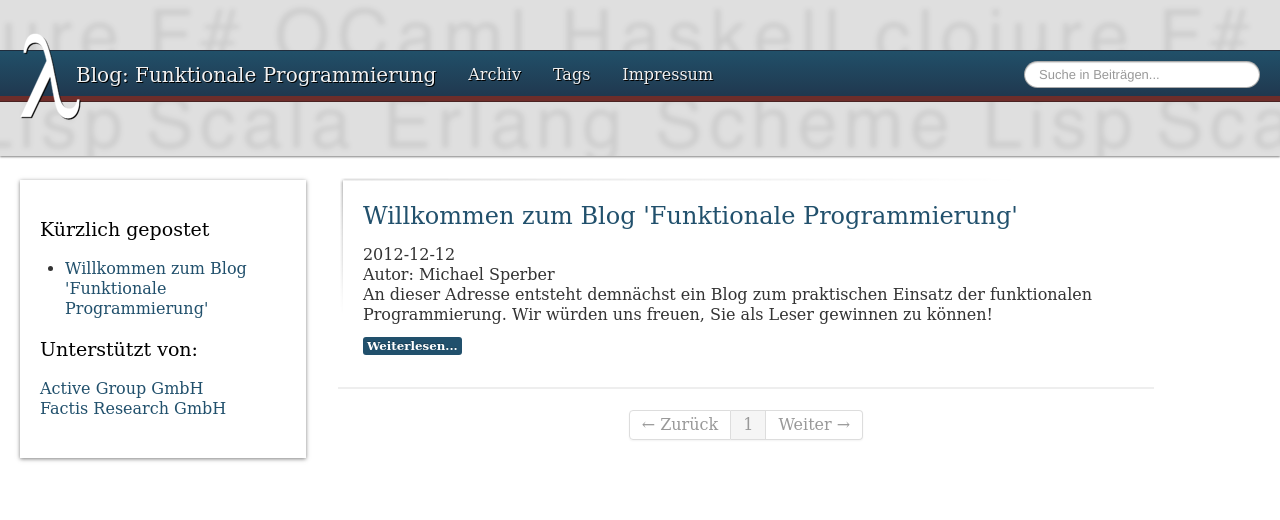
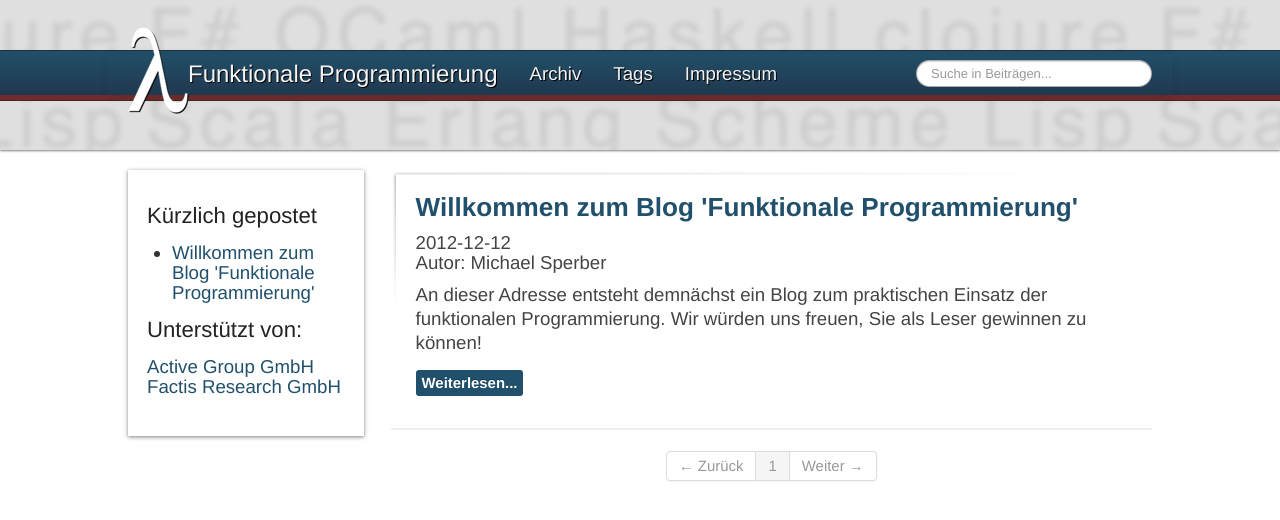
Before and after one commit to funktionale-programmierung/funktionale-programmierung.github.com, a Jekyll site: the page built from index.html, in a window 1280 px wide. Shown: the top 520 px of the page. Built offline with Jekyll 4.4.1, drawn with Linux system fonts in a browser that asks for light colours; some web fonts are replaced; the list of posts is cut into pages by our own code.

Commit message:
improved layout

```diff
--- a/_includes/navbar.html
+++ b/_includes/navbar.html
@@ -1,8 +1,8 @@
-<div class="navbar navbar-static-top navbar-fp">
+<div class="navbar navbar-fp">
   <div class="navbar-inner">
+    <img id="logo" src="/img/logo.png" />
     <ul class="nav nav-pills">
-      <li><img id="logo" src="/img/logo.png" /></li>
-      <li><a class="brand" href="/">Blog: Funktionale Programmierung</a></li>
+      <li><a class="brand" href="/">Funktionale Programmierung</a></li>
       <li><a href="/archive.html">Archiv</a></li>
       <li><a href="/tags-archive.html">Tags</a></li>
       <li><a href="/impressum.html">Impressum</a></li>
--- a/_layouts/default.html
+++ b/_layouts/default.html
@@ -16,7 +16,7 @@
 
 <body>
   <div class="row-fluid">
-    <div id="navbar" class="span12">
+    <div id="navbar" class="navbar-static-top">
       {% include navbar.html %}
     </div>
   </div>
@@ -27,7 +27,7 @@
 	  {% include sidebar.html %}
 	</aside>
       </div>
-      <div id="main" class="span8">
+      <div id="main" class="span9">
 	{{ content }}
       </div>
     </div>
--- a/css/main.css
+++ b/css/main.css
@@ -1,12 +1,28 @@
+@font-face {
+  font-family: 'Source Sans Pro';
+  font-style: normal;
+  font-weight: 400;
+  src: local('Source Sans Pro'), local('SourceSansPro-Regular'), url(http://themes.googleusercontent.com/static/fonts/sourcesanspro/v5/ODelI1aHBYDBqgeIAH2zlNHq-FFgoDNV3GTKpHwuvtI.woff) format('woff');
+}
+
 body {
-  font-family:  'Minion Pro', 'DejaVu Serif', georgia, serif, helvetica, arial;
+  font-family: 'Source Sans Pro', Helvetica, arial, sans-serif;
   margin-left: 0;
 }
 
 p,h1,h2,h3,h4,h5,h6,ul,ol,li,div,td,th,address,blockquote,nobr,b,i
-     { font-family: 'DejaVu Serif', georgia, serif, helvetica, arial; }
+     { font-family: 'Source Sans Pro', Helvetica, arial, sans-serif; }
 
-p,ul,ol,li,div,td,th,address,nobr,b,i { font-size:16px; }
+p,ul,ol,li,div,td,th,address,nobr,b,i { font-size:14pt; }
+
+p {
+    margin-bottom: 0;
+}
+
+p + p {
+    text-indent: 2em;
+    margin-top: 0;
+}
 
 h1 {
     font-size:1.5em;
@@ -38,6 +54,7 @@ a {
 }
 a:hover {
     color: rgb(110,45,42);
+    text-decoration: none;
 }
 
 img { border: 0 }
@@ -45,20 +62,17 @@ img { border: 0 }
 #navbar {
 	padding: 50px 0;
 	margin-bottom: 20px;
-	background: url(/img/header-bg.png) center 3px repeat-x #dfdfdf;
+	background: url(/img/header-bg.png) center 2px #dfdfdf;
 
 	box-shadow: 0 1px 2px rgba(0,0,0,.5);
     -webkit-box-shadow: 0 1px 2px rgba(0,0,0,.5);
     -moz-box-shadow: 0 1px 2px rgba(0,0,0,.5);
 }
-.navbar-fp .navbar-inner {
-	height: 38px;
+.navbar-fp {
 	border-top: 1px solid rgb(32,45,61);
 	border-bottom: 5px solid rgb(110,45,42);
-    padding-top: 5px;
-    box-shadow: 0 1px 0 rgb(74,35,34);
-    -webkit-box-shadow: 0 1px 0 rgb(74,35,34);
-    -moz-box-shadow: 0 1px 0 rgb(74,35,34);
+    padding-top: 4px;
+    margin-bottom: 0;
 
 	background: -moz-linear-gradient( /* Verlauftyp */
         top, /* Startpunkt */
@@ -77,9 +91,27 @@ img { border: 0 }
 	/* aktueller W3C working draft */
 	background: linear-gradient(top, rgb(33,80,105), rgb(32,56,79));
 
+	box-shadow: 0 1px 0 rgb(74,35,34);
+    -webkit-box-shadow: 0 1px 0 rgb(74,35,34);
+    -moz-box-shadow: 0 1px 0 rgb(74,35,34);
+
+}
+.navbar-fp .navbar-inner {
+	background: transparent;
+	border: 0;
+
     /* factis mint grün: #91aa9d, factis hellrot #ff5400 */
     //background: #193441;
 }
+.navbar-fp .navbar-inner .nav-pills {
+	height: auto;
+    left: 65px;
+}
+.container-fluid .row-fluid, .navbar-fp .navbar-inner {
+	max-width: 1024px;
+	margin: 0 auto;
+}
+
 .navbar-fp .nav > li > a {
     //text-shadow: 0 0 0;
     color: #f2f2f2;
@@ -87,9 +119,16 @@ img { border: 0 }
 }
 
 #navbar #logo {
-	position: relative;
-	margin: -19px 0;
-	top: -5px;
+	position: absolute;
+	top: 26px;
+}
+
+.navbar .brand {
+    font-size: 24px;
+}
+
+.navbar-search {
+	margin-bottom: 5px;
 }
 
 .navbar-search .search-query {
@@ -115,10 +154,7 @@ img { border: 0 }
     /*background: #F3F4EE;
     line-height: 160%;
     */
-    margin-bottom: 20px;
-    margin-top: 4px;
-    padding-left: 20px;
-    float: left;
+    overflow: hidden;
 
     border-radius: 0;
     background-color: #ffffff;
@@ -127,7 +163,9 @@ img { border: 0 }
     -moz-box-shadow: 0 1px 4px rgba(0,0,0,.5);
 }
 #sidebar h2 {
-	color: #000;
+	color: #222;
+	line-height: 1em;
+	margin: 16px 0;
 }
 
 #recent-posts ul {
@@ -137,17 +175,28 @@ img { border: 0 }
 .post {
 	background: url(/img/post-bg.png) no-repeat;
 	padding: 12px 25px;
+	color: #444;
+}
+
+.post-content {
+ line-height: 1.3em;
+}
+.post-author {
+	margin-bottom: 0.5em
 }
 
 .post-title {
     //border-left: 4px solid #994844;
     //padding-left: 10px;
-    font-weight: normal;
-    font-size: 1.5em;
-    line-height: 1.55em;
+    font-weight: bold;
+    font-size: 1.4em;
+    line-height: 1.2em;
 }
 .label {
 	background-color: rgb(33,80,108);
+	font-size: 0.8em;
+	margin-top: 1em;
+	padding: 6px;
 }
 
 .post-tags {
@@ -170,3 +219,7 @@ hr.post-divider {
     border-top: 2px solid #EEE;
     border-bottom: 1px solid white;
 }
+
+#paging li, .pager li {
+	font-size: 0.8em;
+}
```
Also changed, not shown: img/header-bg.png.
